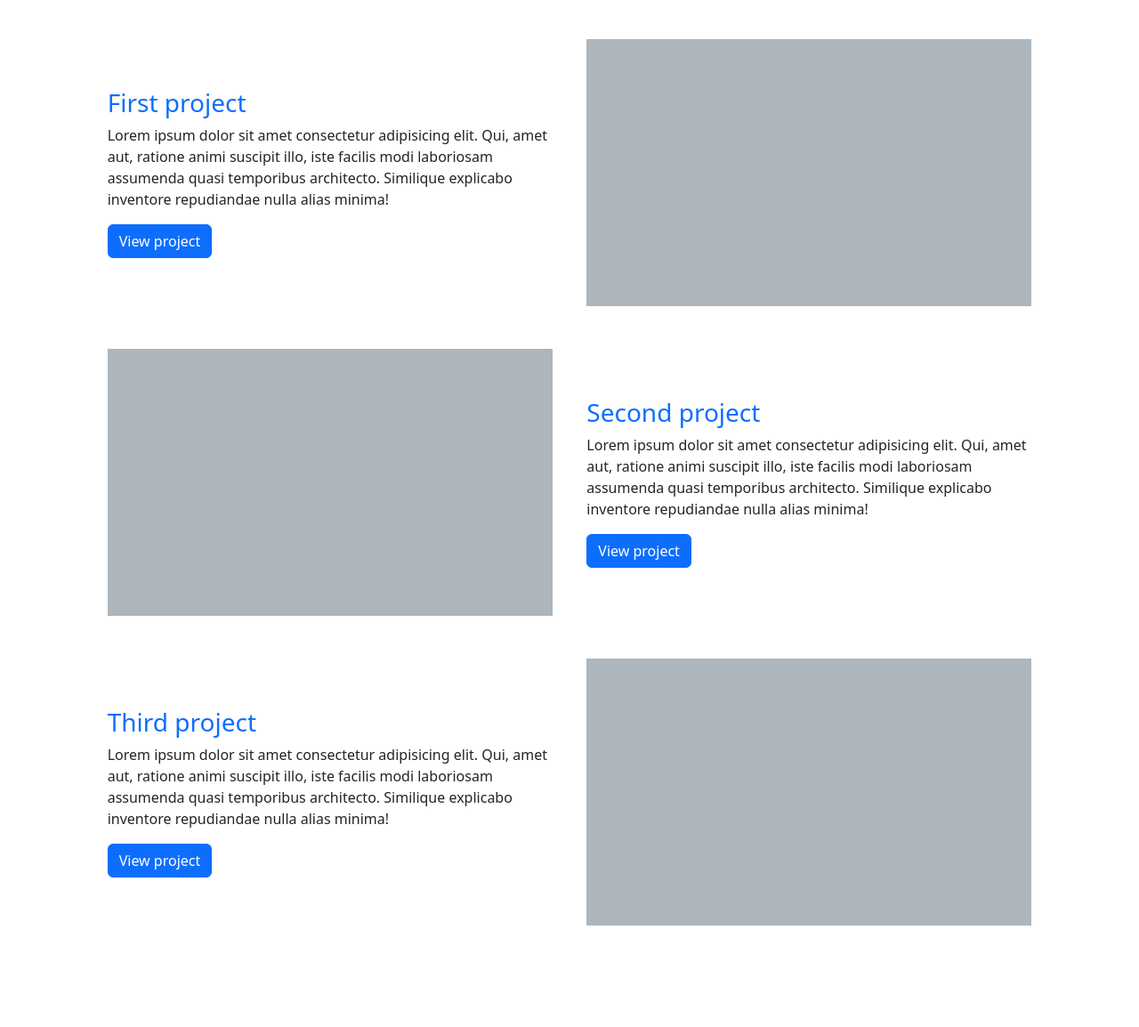
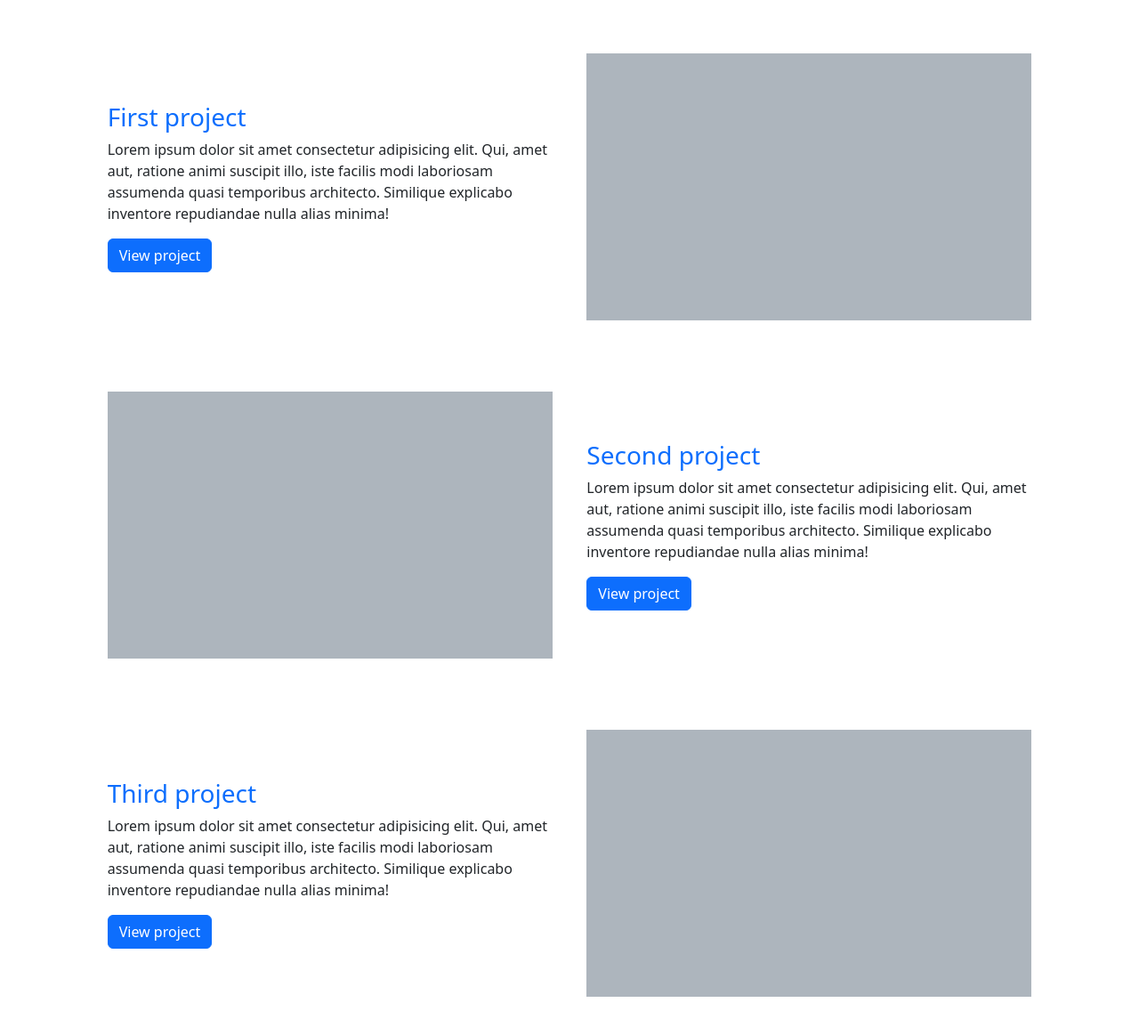
Before and after one commit to Andreas423/andreas423.github.io, a plain HTML site: page index.html in a window 1280 px wide. Shown: the part 146-1300 px from the top of the page at 89% size. Before the commit the page ends 1234 px from the top, so only its background shows below. Drawn offline with Linux system fonts and the light colour scheme.

Commit message:
Add padding to items in project list

```diff
--- a/index.html
+++ b/index.html
@@ -25,7 +25,7 @@
       <h2 id="projects" class="h2 text-center text-primary mt-5">Projects</h2>
 
       <div class="container d-flex flex-column gap-5 my-5" data-bs-spy="scroll" data-bs-target="#navbar">
-        <div class="d-flex flex-row flex-wrap-reverse justify-content-evenly align-items-center">
+        <div class="d-flex flex-row flex-wrap-reverse justify-content-evenly align-items-center py-3">
             <div class="text-start" style="width: 500px">
                 <h3 class="h3 text-primary">First project</h2>
                 <p>Lorem ipsum dolor sit amet consectetur adipisicing elit. Qui, amet aut, ratione animi suscipit illo, iste facilis modi laboriosam assumenda quasi temporibus architecto. Similique explicabo inventore repudiandae nulla alias minima!</p>
@@ -34,7 +34,7 @@
             <div style="width: 500px; height: 300px; background-color: var(--bs-gray-500)"></div>
         </div>
 
-        <div class="d-flex flex-row-reverse flex-wrap-reverse justify-content-evenly align-items-center">
+        <div class="d-flex flex-row-reverse flex-wrap-reverse justify-content-evenly align-items-center py-3">
             <div class="text-start" style="width: 500px">
                 <h3 class="h3 text-primary">Second project</h2>
                 <p>Lorem ipsum dolor sit amet consectetur adipisicing elit. Qui, amet aut, ratione animi suscipit illo, iste facilis modi laboriosam assumenda quasi temporibus architecto. Similique explicabo inventore repudiandae nulla alias minima!</p>
@@ -43,7 +43,7 @@
             <div style="width: 500px; height: 300px; background-color: var(--bs-gray-500)"></div>
         </div>
 
-        <div class="d-flex flex-row flex-wrap-reverse justify-content-evenly align-items-center">
+        <div class="d-flex flex-row flex-wrap-reverse justify-content-evenly align-items-center py-3">
             <div class="text-start" style="width: 500px">
                 <h3 class="h3 text-primary">Third project</h2>
                 <p>Lorem ipsum dolor sit amet consectetur adipisicing elit. Qui, amet aut, ratione animi suscipit illo, iste facilis modi laboriosam assumenda quasi temporibus architecto. Similique explicabo inventore repudiandae nulla alias minima!</p>
```
